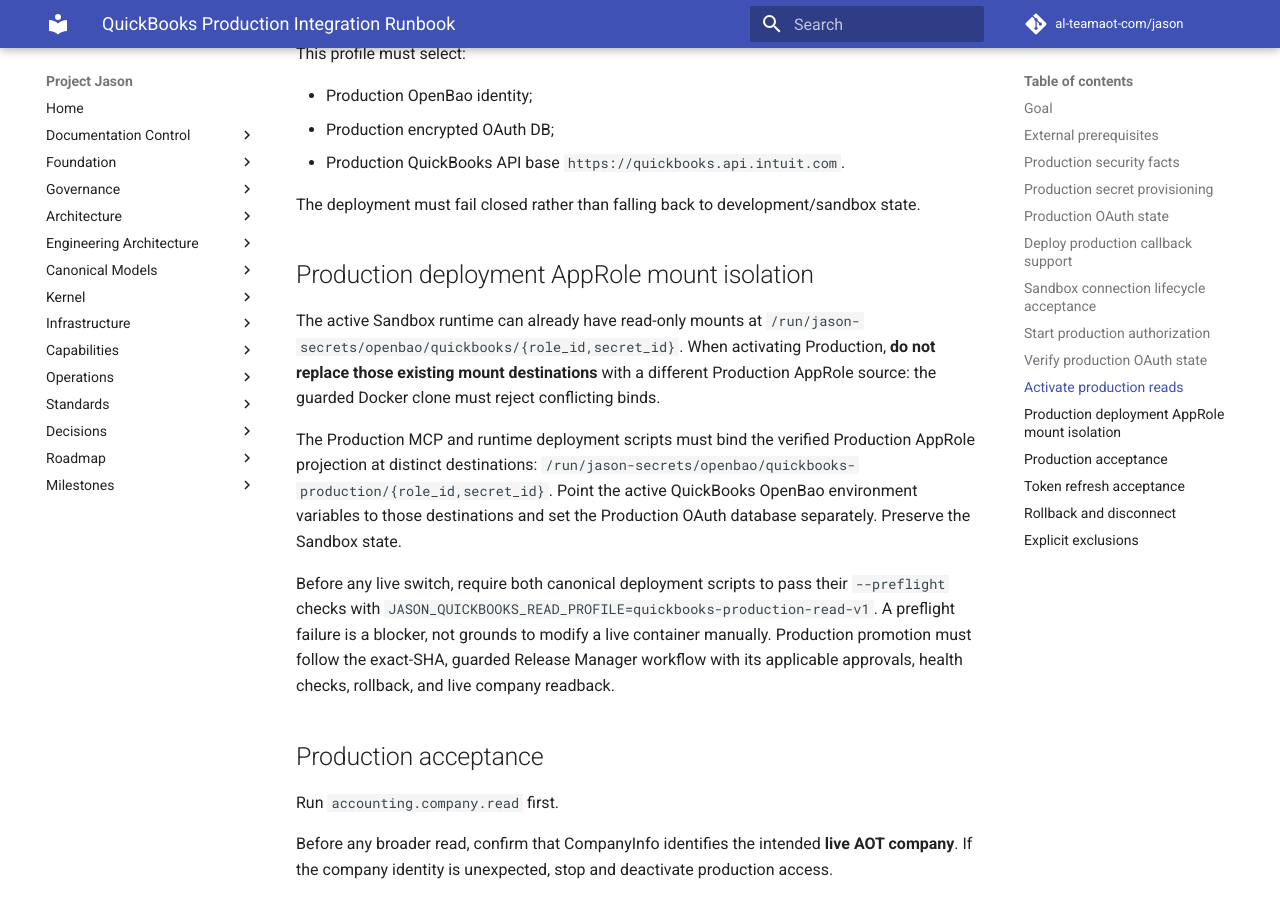
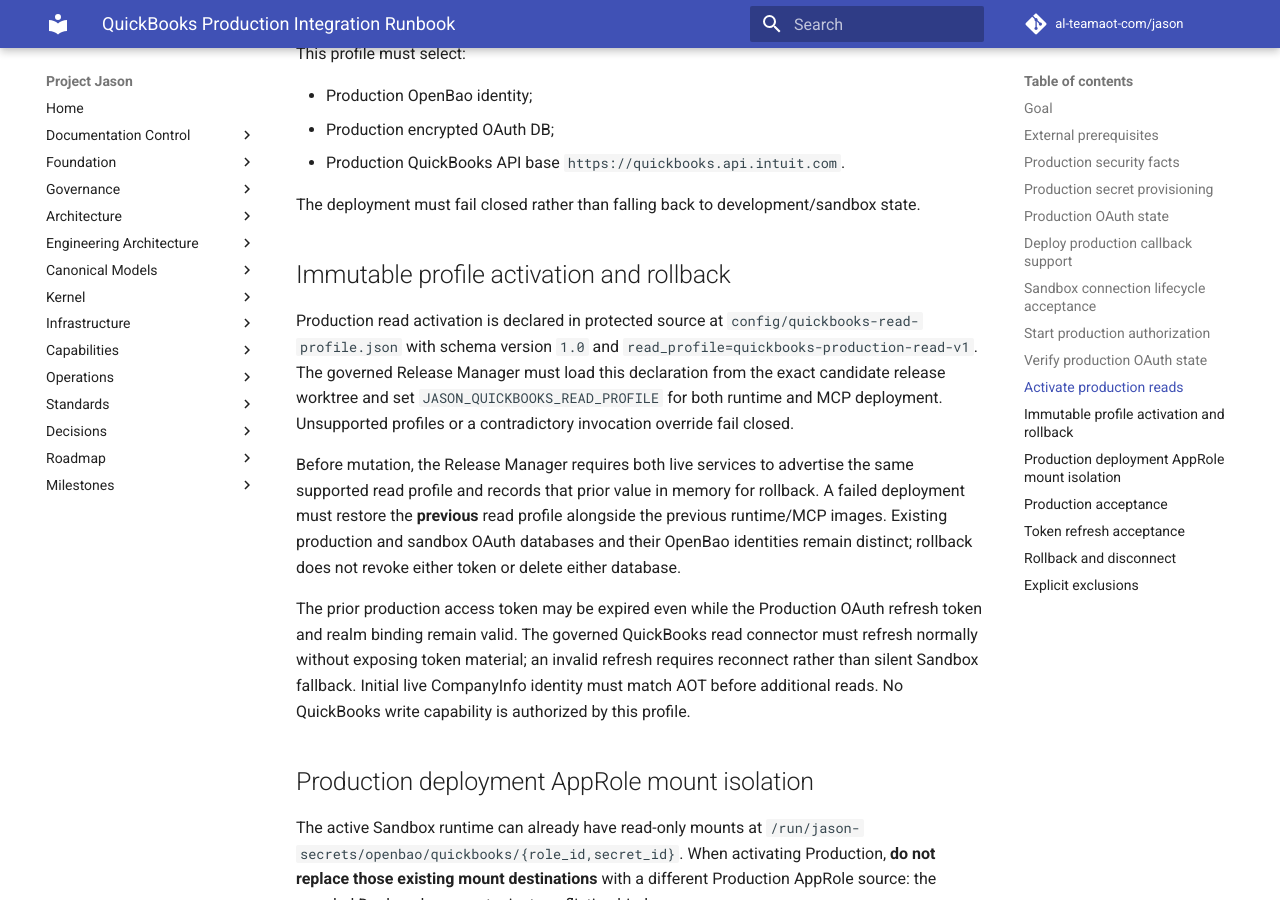
Before and after one commit to al-teamaot-com/jason, an MkDocs documentation site: the page built from docs/operations/QuickBooks-Production-Integration.md, in a window 1280 px wide and 900 px high, scrolled down 4825 px. Built offline with MkDocs 1.6.1 and Material for MkDocs 9.7.7, drawn with Linux system fonts in a browser that asks for light colours; comment, search, counter and statistics services are not loaded.

Commit message:
docs: QuickBooks immutable read activation and rollback contract

```diff
--- a/docs/operations/QuickBooks-Production-Integration.md
+++ b/docs/operations/QuickBooks-Production-Integration.md
@@ -166,6 +166,29 @@
 
 The deployment must fail closed rather than falling back to development/sandbox state.
 
+## Immutable profile activation and rollback
+
+Production read activation is declared in protected source at
+`config/quickbooks-read-profile.json` with schema version `1.0` and
+`read_profile=quickbooks-production-read-v1`. The governed Release Manager
+must load this declaration from the exact candidate release worktree and set
+`JASON_QUICKBOOKS_READ_PROFILE` for both runtime and MCP deployment.
+Unsupported profiles or a contradictory invocation override fail closed.
+
+Before mutation, the Release Manager requires both live services to advertise
+the same supported read profile and records that prior value in memory for
+rollback. A failed deployment must restore the **previous** read profile
+alongside the previous runtime/MCP images. Existing production and sandbox
+OAuth databases and their OpenBao identities remain distinct; rollback does
+not revoke either token or delete either database.
+
+The prior production access token may be expired even while the Production
+OAuth refresh token and realm binding remain valid. The governed QuickBooks
+read connector must refresh normally without exposing token material; an
+invalid refresh requires reconnect rather than silent Sandbox fallback.
+Initial live CompanyInfo identity must match AOT before additional reads.
+No QuickBooks write capability is authorized by this profile.
+
 ## Production deployment AppRole mount isolation
 
 The active Sandbox runtime can already have read-only mounts at
```
